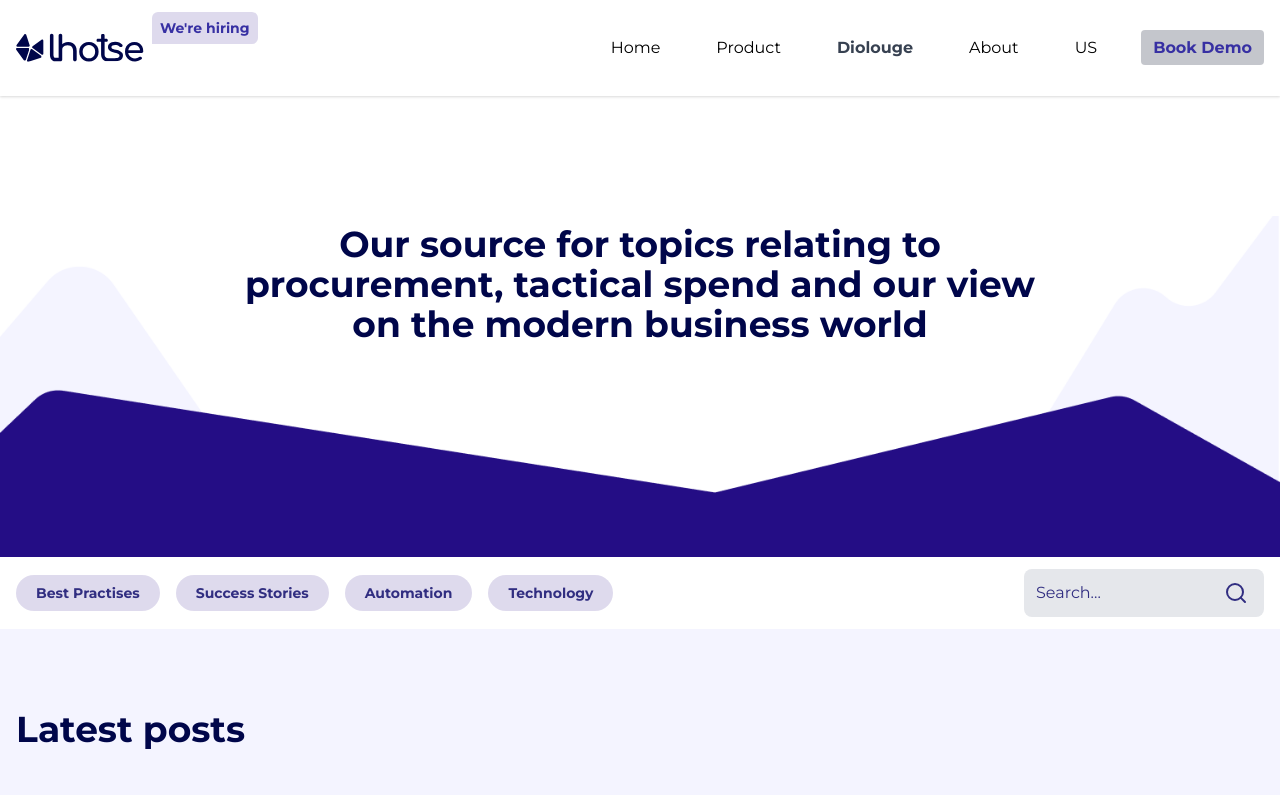
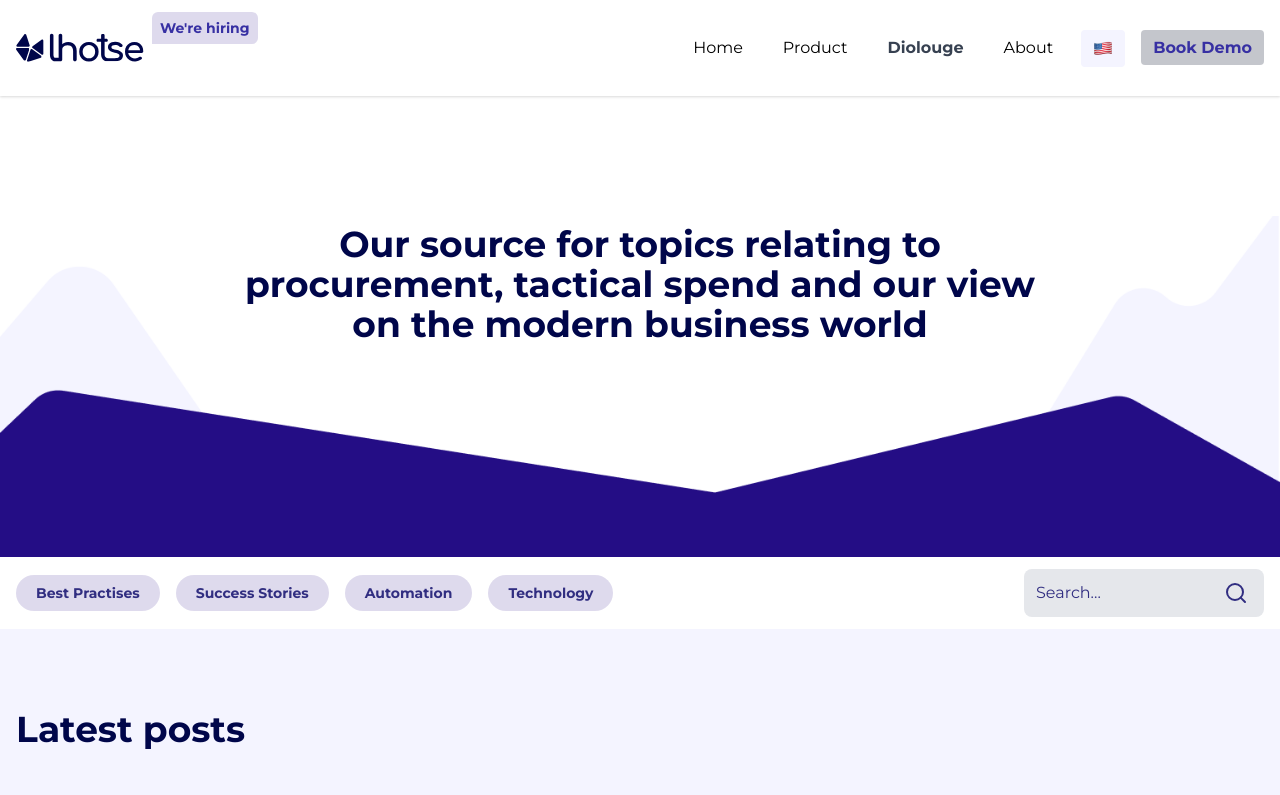
Before and after one commit to akib1997/lhoste, a Next.js app: page /diolouge in a window 1280 px wide. Shown: the top 795 px of the page. Built offline with nearby package versions, Linux system fonts and the light colour scheme; grey boxes are pictures that could not be loaded.

Commit message:
Add flag on language switch

```diff
--- a/components/Layout/Navigation.js
+++ b/components/Layout/Navigation.js
@@ -80,7 +80,7 @@ export default function Header() {
                   : "-left-full bg-opacity-100 -translate-x-4 lg:-translate-x-0"
               } ml-auto lg:static absolute top-20 z-50 lg:w-auto w-full bg-gray-300 lg:bg-transparent p-4 lg:p-0 opacity-0 lg:opacity-100 transform`}
             >
-              <ul className="lg:flex">
+              <ul className="lg:flex items-center">
                 <li className="lg:pb-0 pb-3">
                   <Link href="/">
                     <a
@@ -89,7 +89,7 @@ export default function Header() {
                           router.pathname == "/"
                             ? "font-bold text-gray-700"
                             : ""
-                        } px-3 py-2 md:ml-4 xl:ml-8 font-normal hover:text-gray-700 transition-all`}
+                        } px-3 py-2 md:ml-2 xl:ml-4 font-normal hover:text-gray-700 transition-all block`}
                     >
                       Home
                     </a>
@@ -98,7 +98,7 @@ export default function Header() {
 
                 <li className="lg:pb-0 pb-3">
                   <Link href="/">
-                    <a className="px-3 py-2 md:ml-4 xl:ml-8 font-normal hover:text-gray-700 transition-all">
+                    <a className="px-3 py-2 md:ml-2 xl:ml-4 font-normal hover:text-gray-700 transition-all block">
                       Product
                     </a>
                   </Link>
@@ -111,7 +111,7 @@ export default function Header() {
                           router.pathname == "/diolouge"
                             ? "font-bold text-gray-700"
                             : ""
-                        } px-3 py-2 md:ml-4 xl:ml-8 font-normal hover:text-gray-700 transition-all`}
+                        } px-3 py-2 md:ml-2 xl:ml-4 font-normal hover:text-gray-700 transition-all block`}
                     >
                       Diolouge
                     </a>
@@ -125,7 +125,7 @@ export default function Header() {
                           router.pathname == "/about"
                             ? "font-bold text-gray-700"
                             : ""
-                        } px-3 py-2 md:ml-4 xl:ml-8 font-normal hover:text-gray-700 transition-all`}
+                        } px-3 py-2 md:ml-2 xl:ml-4 font-normal hover:text-gray-700 transition-all block`}
                     >
                       About
                     </a>
@@ -133,14 +133,17 @@ export default function Header() {
                 </li>
                 <li className="lg:pb-0 pb-3">
                   <Link href="/">
-                    <a className="px-3 py-2 md:ml-4 xl:ml-8 font-normal hover:text-gray-700 transition-all">
-                      US
+                    <a
+                      className="px-3 rounded py-2 md:ml-2 xl:ml-4 font-normal transition-all inline-block md:block"
+                      style={{ backgroundColor: "#F4F4FF" }}
+                    >
+                      <img src="./assets/us.png" alt="us" />
                     </a>
                   </Link>
                 </li>
                 <li className="lg:pb-0 pb-3">
                   <Link href="/">
-                    <a className="px-3 py-2 md:ml-4 xl:ml-8 font-bold text-indigo-800 bg-gray-500 bg-opacity-40 transition-all rounded capitalize">
+                    <a className="px-3 py-2 md:ml-4 font-bold text-indigo-800 bg-gray-500 bg-opacity-40 transition-all rounded capitalize">
                       Book demo
                     </a>
                   </Link>
```
Also changed, not shown: public/assets/united-states.png (added), public/assets/us.png (added).
